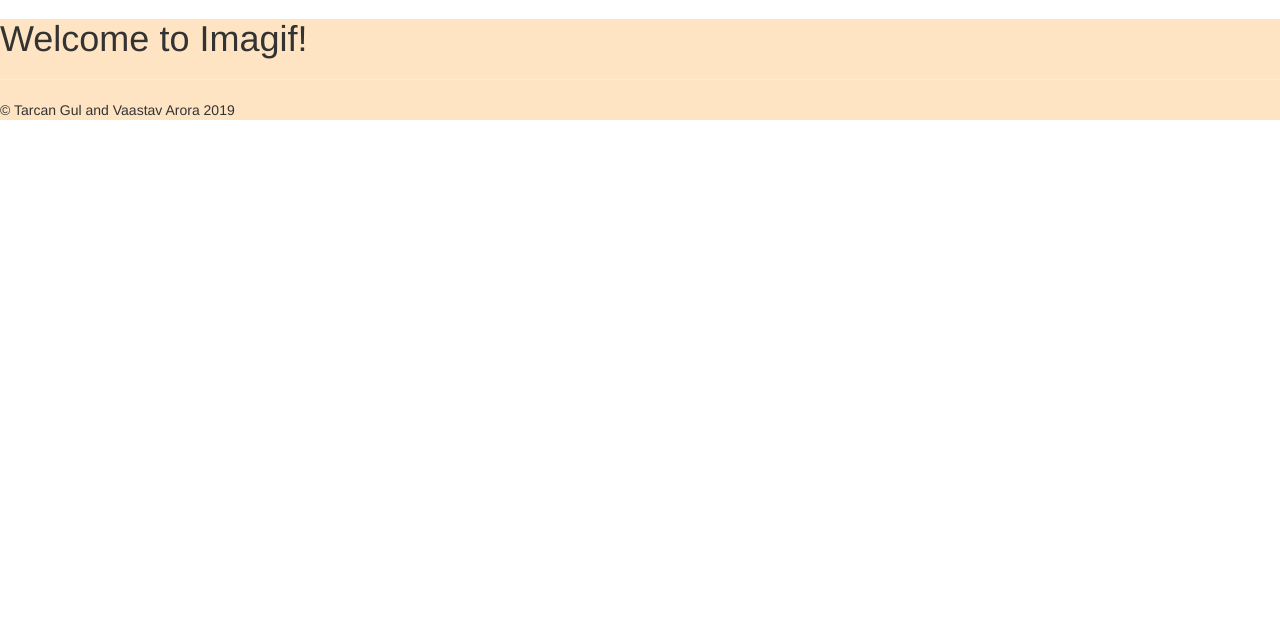
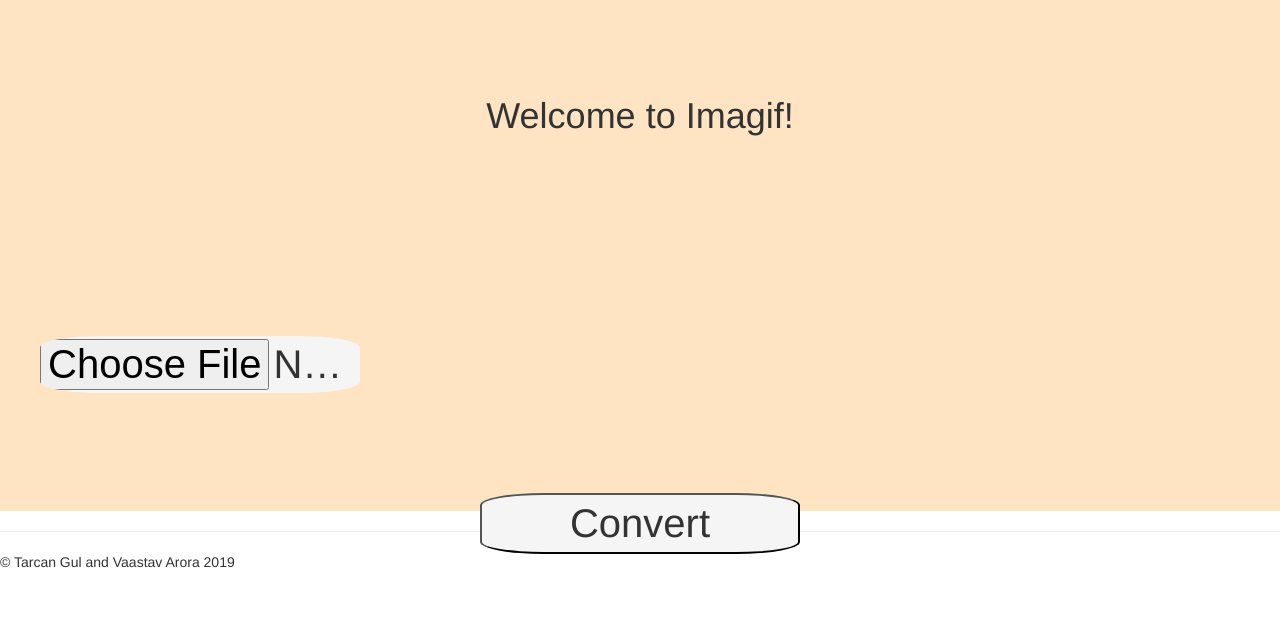
Before and after one commit to TarcanGul/Imagif, a Flask app: page / in a window 1280 px wide. Shown: the part 51-689 px from the top of the page. Run offline with Flask 2, Linux system fonts and the light colour scheme; some libraries are stand-ins or nearby versions.

Commit message:
Figured out getting the image file from the user and spitting out the gif file. Has to be cleaner though, TODO

```diff
--- a/app.py
+++ b/app.py
@@ -1,10 +1,28 @@
 from flask import Flask
 from flask import render_template, url_for, request, redirect
+import sys
+import io
+import os
+import utils.ImagifAlgorithms as algo
+from werkzeug.utils import secure_filename
+
 app = Flask(__name__)
+
+UPLOAD_FOLDER = os.path.dirname(os.path.realpath(__file__))
+app.config['UPLOAD_FOLDER'] = UPLOAD_FOLDER
 
 @app.route("/")
 def serveIndex():
     return render_template("index.html")
 
+@app.route("/OnImageRecieved", methods=['POST'])
+def handleImage():
+    inputFile = request.files['file']
+    print("Hello " + inputFile.filename, file=sys.stderr)
+    filename = secure_filename(inputFile.filename)
+    inputFile.save(os.path.join(app.config['UPLOAD_FOLDER'], filename))
+    algo.use_noise_switch(inputFile.filename)
+    return "Success."
+
 if __name__ == "__main__":
     app.run(host="0.0.0.0", port=5000)
--- a/static/css/site.css
+++ b/static/css/site.css
@@ -10,5 +10,32 @@ body {
 }
 
 .body-content {
+    height: 80vh;
+}
+
+.body-content main {
     background-color: bisque;
+    text-align: center;
+    height: 80%;
+    align-items: center;
+    align-content: center;
 }
+#upload-form {
+    align-self: center;
+}
+/*For uploading and downloading.*/
+#upload-form .form-element {
+    background-color: whitesmoke;
+    position: relative;
+    top: 20vh;
+    margin: 5vh;
+    width: 25%;
+    height: 25%;
+    align-self: center;
+    border-radius: 20%;
+    font-size: 5vh;
+}
+
+#upload-form .form-element:hover {
+    background-color: aquamarine;
+}
--- /dev/null
+++ b/static/js/site.js
@@ -0,0 +1,4 @@
+document.getElementById('upload-form').addEventListener("submit", function(){
+    console.log("Form submitted");
+    console.log("Image: " + document.getElementById('file-input').files[0])
+}, false);
--- a/templates/index.html
+++ b/templates/index.html
@@ -4,6 +4,7 @@
         <title>Imagif</title>
         <link rel="stylesheet" href="../static/lib/bootstrap/dist/css/bootstrap.css" />
         <link rel="stylesheet" href="../static/css/site.css" />
+
     </head>
     <body>
         <header>
@@ -32,16 +33,23 @@
                         </div>
                 </nav>
         </header>
+
         <div class="body-content">
             <main>
                 <h1>Welcome to Imagif!</h1>
                 <!--TODO: Expand welcoming screen and add an upload button-->
+                <form id="upload-form" method="POST" action="OnImageRecieved" enctype="multipart/form-data">
+                    <input class="form-element" id="file-input" type="file" name="file" accept="image/jpeg, image/png"/><br>
+                    <input class="form-element" type="submit" value="Convert"/>
+                </form>
             </main>
+
             <footer>
                 <hr/>
                 <p>&copy; Tarcan Gul and Vaastav Arora 2019</p>
             </footer>
         </div>
+        <script type="text/javascript" src="../static/js/site.js"></script>
         <script src="../static/lib/jquery/dist/jquery.js"></script>
         <script src="../static/lib/bootstrap/dist/js/bootstrap.js"></script>
     </body>
```
Also changed, not shown: HW4Proof.png (added), output.gif (added), utils/HW4Proof.png (added), utils/__init__.py (added), utils/output.gif.
